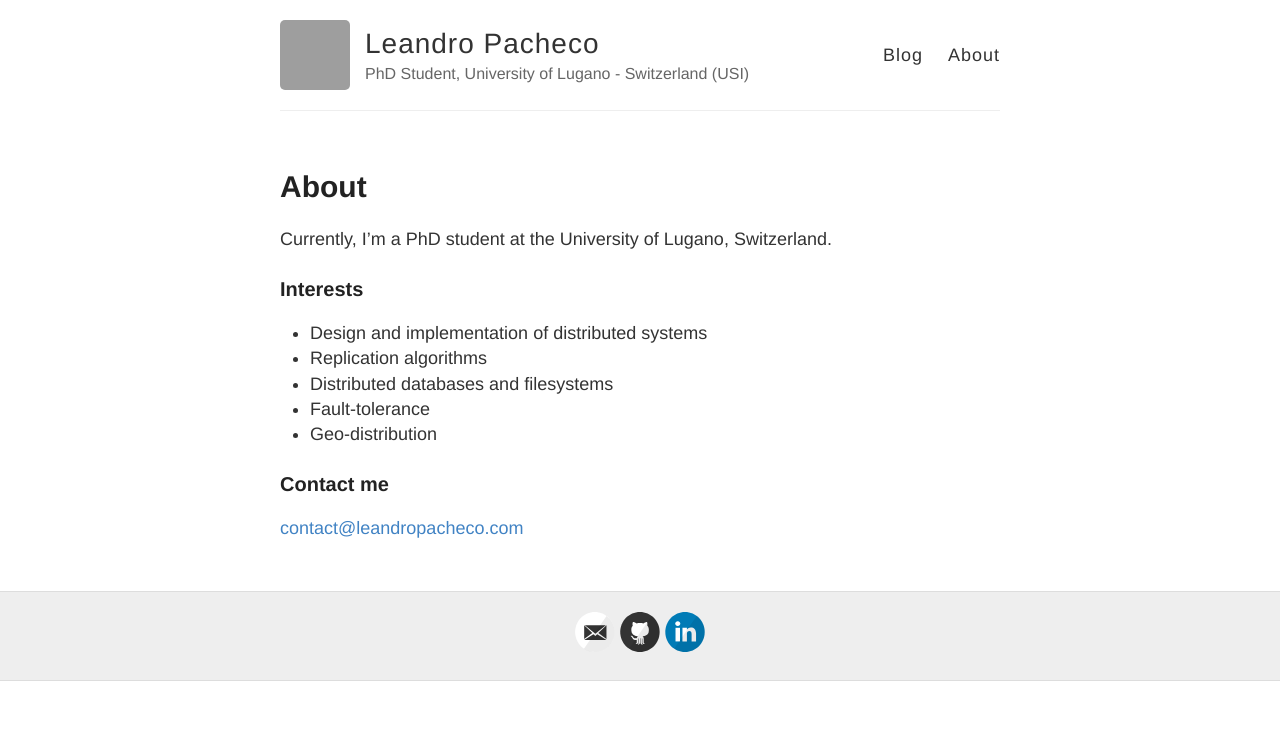
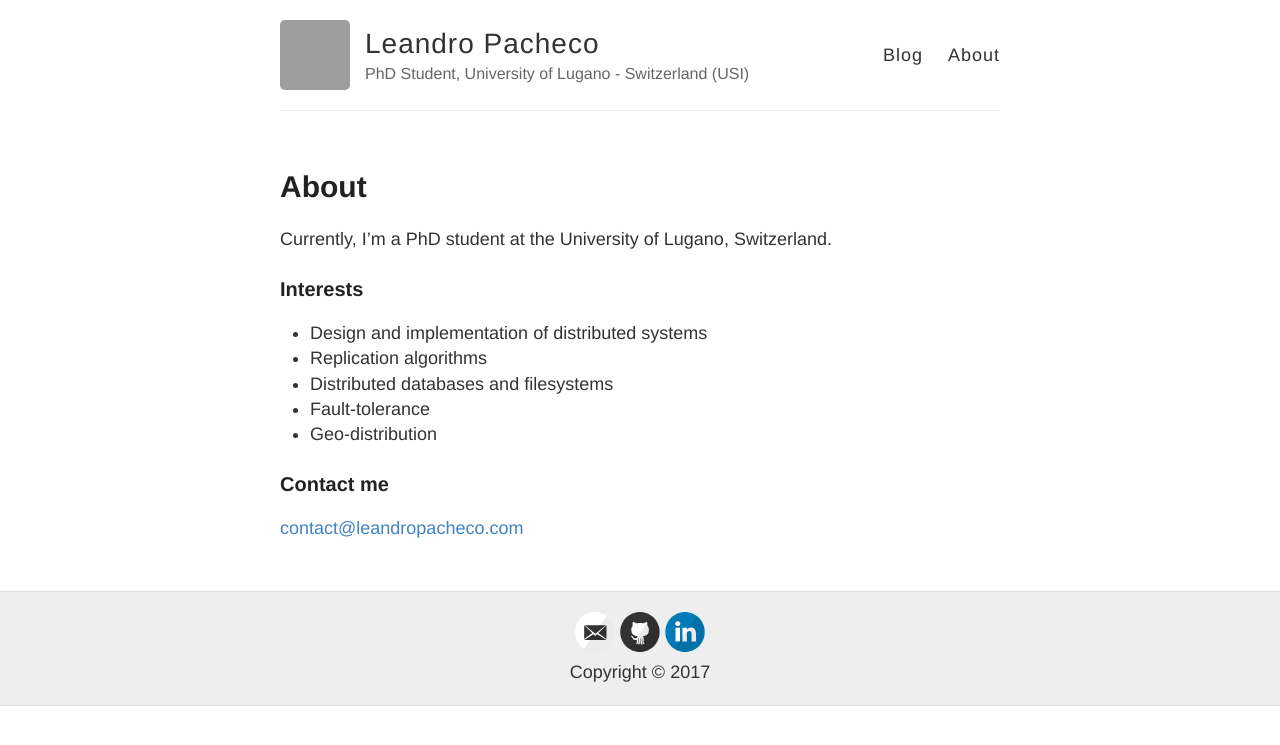
Before and after one commit to pacheco/pacheco.github.io, a Jekyll site: the page built from about.md, in a window 1280 px wide. Shown: the top 745 px of the page. Built offline with Jekyll 4.4.1, drawn with Linux system fonts in a browser that asks for light colours; grey boxes are pictures that could not be loaded.

Commit message:
copyright

```diff
--- a/_layouts/default.html
+++ b/_layouts/default.html
@@ -41,7 +41,8 @@
     <div class="wrapper-footer">
       <div class="container">
         <footer class="footer">
-          {% include svg-icons.html %}
+          <div>{% include svg-icons.html %}</div>
+          <div>Copyright &copy; {{ 'now' | date: "%Y" }}</div>
         </footer>
       </div>
     </div>
```
